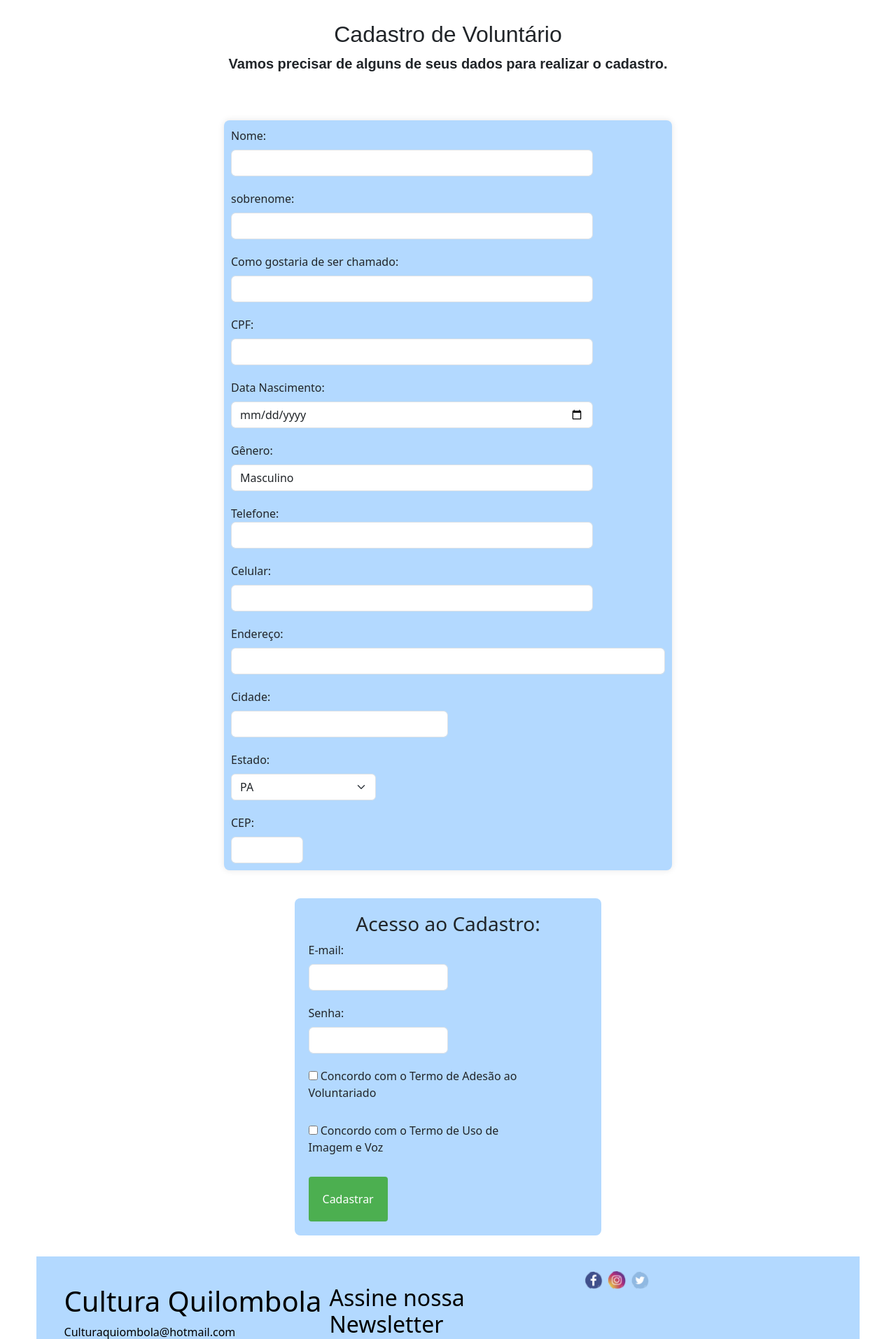
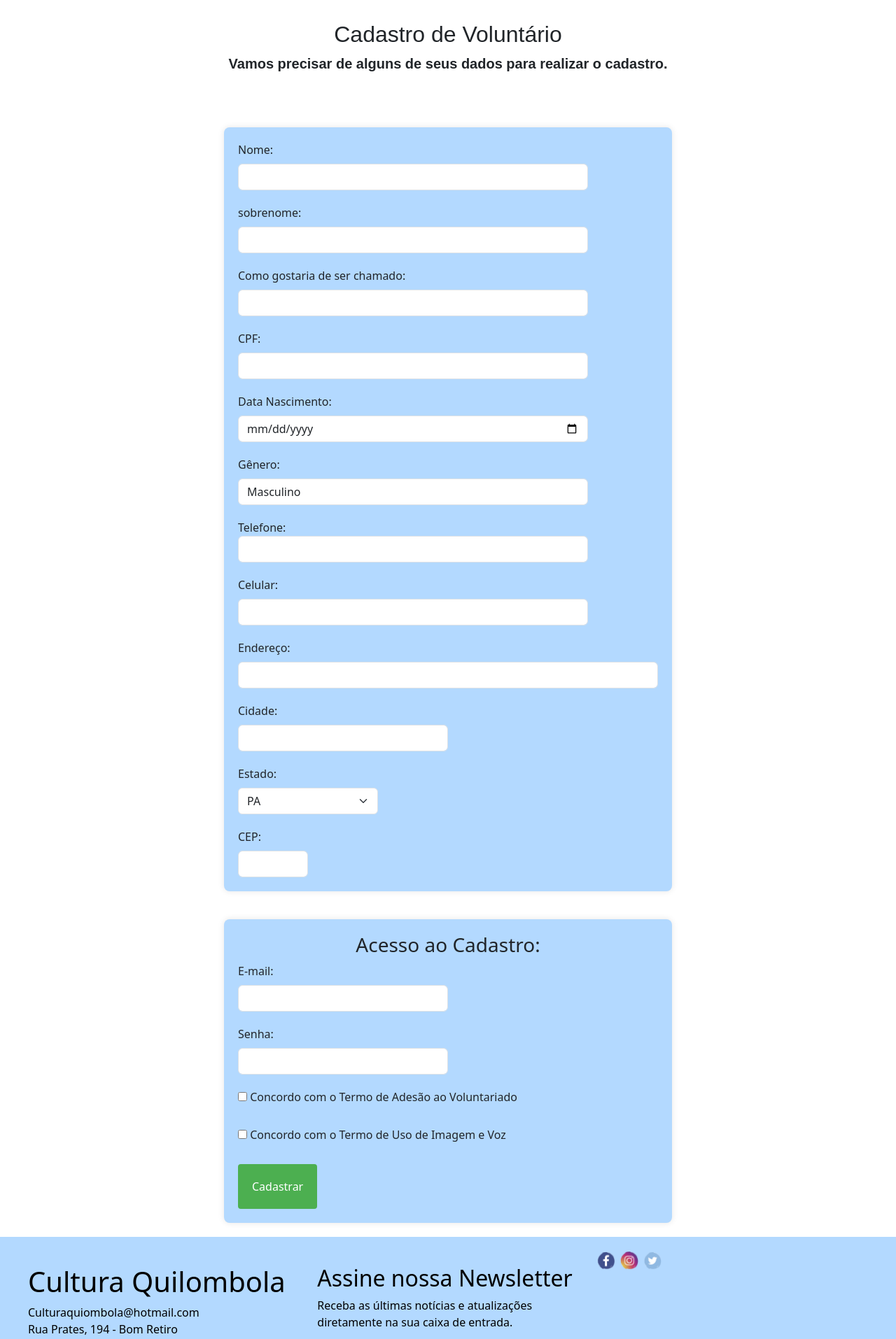
Before and after one commit to WerllonSantos/CulturaQuilombola, a Django app: page /culturaquilombola/voluntario/ in a window 1280 px wide. Shown: the part 122-2036 px from the top of the page at 70% size. Run offline with Django 5.2, Linux system fonts and the light colour scheme.

Commit message:
ATUALIZAÇÃO

```diff
--- a/static/css/style.css
+++ b/static/css/style.css
@@ -246,9 +246,9 @@
 
 .voluntario {
      display: flex;
-     margin: 10px ;
+     margin: 20px ;
      background-color: #b3d9ff;
-     padding: 10px;
+     padding: 20px;
      border-radius: 8px;
      box-shadow: 0 0 10px rgba(0, 0, 0, 0.1);
      width: 50%;
@@ -256,6 +256,12 @@
 }
 
 .voluntario form {
+     display: grid;
+     gap: 20px;
+     width: 100%;
+}
+
+.voluntario-acesso form {
      display: grid;
      gap: 20px;
      width: 100%;
@@ -283,13 +289,13 @@
 
 .voluntario-acesso {
      display: flex;
-     flex-direction: column;
-     align-items: center;
-     margin: 30px auto;
-     background-color:#b3d9ff;
+     margin: 20px ;
+     background-color: #b3d9ff;
      padding: 20px;
+     border-radius: 8px;
+     box-shadow: 0 0 10px rgba(0, 0, 0, 0.1);
+     width: 50%;
      max-width: 1200px;
-     border-radius: 8px;
 }
 
 
@@ -306,14 +312,10 @@
      width: 100%;
      max-width: 100%;
 }
-.voluntario-acesso form {
-     display: grid;
-     gap: 20px;
-     width: 100%;
-}
+
 .doar {
 
-     margin: 10px ;
+     margin: 20px ;
      background-color: #b3d9ff;
      padding: 20px;
      border-radius: 8px;
--- a/template/doar.html
+++ b/template/doar.html
@@ -19,14 +19,16 @@
                         <label for="name" class="form-label">Nome Completo:</label>
                         <input type="text" id="name" name="name" class="form-control" required>
                     </div>
+
                     <div class="form-group">
                         <label for="email" class="form-label">E-mail:</label>
                         <input type="email" id="email" name="email" class="form-control" required>
                     </div>
+
                     <div class="form-group">
                         <label for="amount" class="form-label">Valor da Doação:</label>
                          <input type="number" id="amount" name="amount" class="form-control" required>
-
+                    </div>
 
                     <div class="col-md-10">
                         <label for="payment-method" class="form-label">Forma de Pagamento:</label>
@@ -42,6 +44,7 @@
                         <label for="message" class="form-label">Mensagem (opcional):</label>
                             <textarea id="message" name="message" class="form-control" rows="4"></textarea>
                     </div>
+
                     <div class="form-group">
                         <button type="submit" class="btn btn-primary">Doar</button>
                     </div>
@@ -51,5 +54,6 @@
 
         </div>
     </div>
+</div>
 
 {% endblock %}
--- a/template/voluntario.html
+++ b/template/voluntario.html
@@ -4,12 +4,10 @@
 {% block body %}
 
 
-
  <div class="titulo-voluntario ">
     <h2 class="text-center" > Cadastro de Voluntário</h2>
     <p> Vamos precisar de alguns de seus dados para realizar o cadastro.</p>
     </div>
-
 
  <div id="voluntariado" class="container-voluntario d-flex flex-column align-items-center">
             <div class="voluntario">
@@ -42,8 +40,7 @@
 
                   <div class="col-md-10">
                     <label for="genero" class="form-label">Gênero:</label>
-        <select type="text"  class="form-control" id="genero">
-            <option value="masculino">Masculino</option>
+                    <select type="text"  class="form-control" id="genero"><option value="masculino">Masculino</option>
                          <option value="feminino">Feminino</option>
                          <option value="outro">Outro</option>
                     </select>
@@ -63,10 +60,12 @@
                     <label for="address" class="form-label">Endereço:</label>
                     <input type="text" class="form-control" id="address" placeholder="">
                   </div>
+
                   <div class="col-md-6">
                     <label for="city" class="form-label">Cidade:</label>
                     <input type="text" class="form-control" id="city">
                   </div>
+
                   <div class="col-md-4">
                     <label for="state" class="form-label">Estado:</label>
                         <select id="state" class="form-select">
@@ -81,14 +80,18 @@
                             <option>PR</option>
                         </select>
                   </div>
+
                   <div class="col-md-2">
                     <label for="zip" class="form-label">CEP:</label>
                     <input type="text" class="form-control" id="zip">
+                  </div>
+
+
                 </form>
             </div>
-</div>
 
- <div class="container-voluntario-acesso">
+
+
             <div class="voluntario-acesso d-flex flex-column align-items-center">
 
                      <h3> Acesso ao Cadastro:</h3>
@@ -125,5 +128,8 @@
                  </form>
 
             </div>
+
      </div>
+
+
 {% endblock %}
```
Lines whose indentation alone changed are shown as unchanged.
